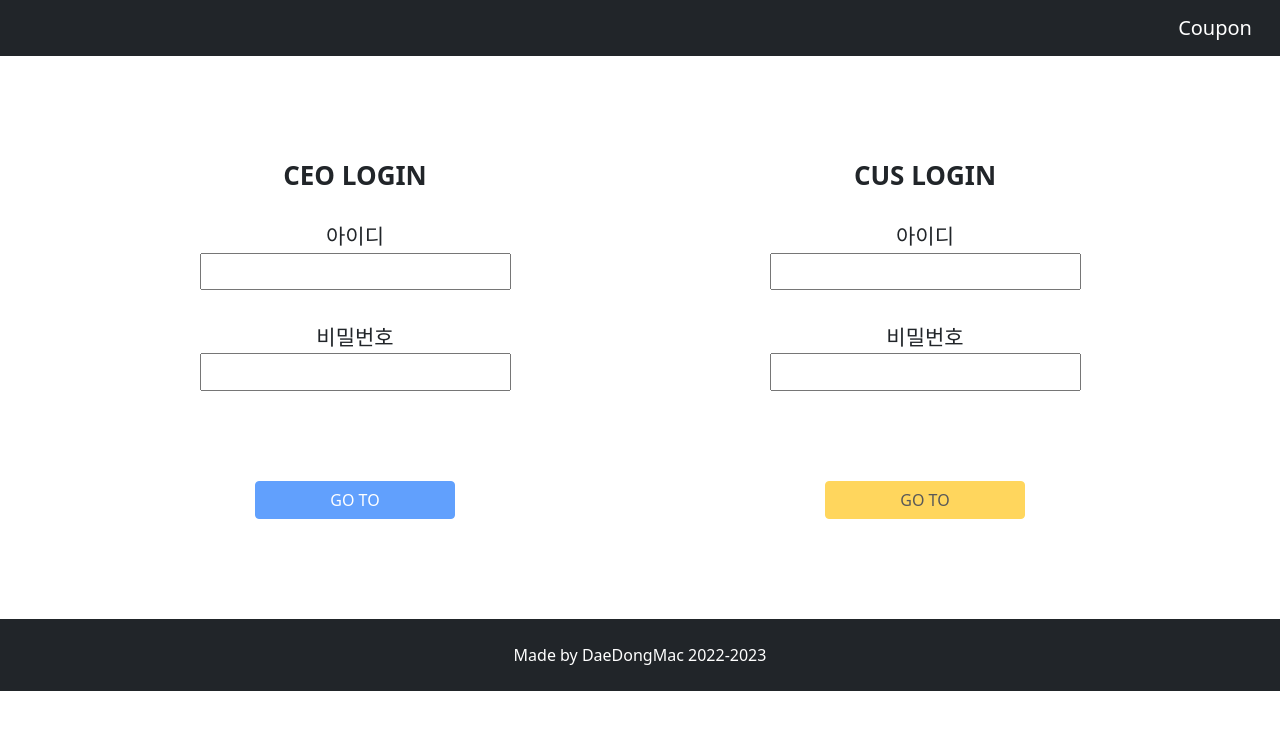
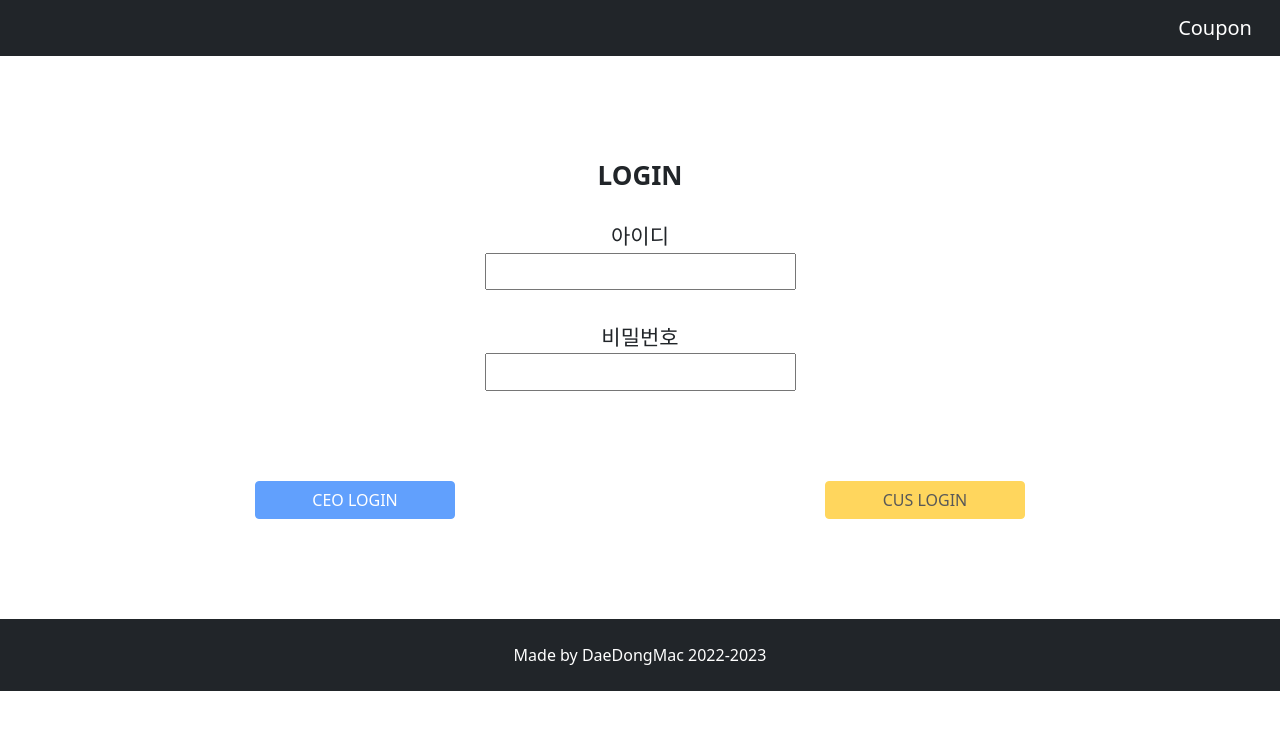
Before and after one commit to HayeongChoi28/cpsystem, a React (Create React App) app in the folder ui/: page / in a window 1280 px wide. Shown: the top 730 px of the page. Built offline with nearby package versions, Linux system fonts and the light colour scheme.

Commit message:
23.01.08 FrontDevelop

```diff
--- a/ui/src/App.js
+++ b/ui/src/App.js
@@ -105,12 +105,8 @@ function App() {
                   </Navbar>
                 </div>
               </div>
-
-              <div class="container px-4">
-                <div class="row gx-5">
-                  <div class="col">
               <div className="text">
-                      <div className="title">CEO LOGIN</div>
+                <div className="title">LOGIN</div>
                 <div className="explanation">
                   아이디
                   <br />
@@ -132,6 +128,9 @@ function App() {
                   />
                 </div>
               </div>
+              <div class="container px-4">
+                <div class="row gx-5">
+                  <div class="col">
                     <div className="Btn">
                       <button
                         onClick={() => {
@@ -141,35 +140,11 @@ function App() {
                         className="btn btn-primary"
                         disabled={loginData.id.length <= 0 || loginData.pw <= 0}
                       >
-                        GO TO
+                        CEO LOGIN
                       </button>
                     </div>
                   </div>
-
                   <div class="col">
-                    <div className="text">
-                      <div className="title">CUS LOGIN</div>
-                      <div className="explanation">
-                        아이디
-                        <br />
-                        <input
-                          name="id"
-                          type="text"
-                          size="20"
-                          onChange={(e) => handleInput(e)}
-                        />
-                        <br />
-                        <br />
-                        비밀번호
-                        <br />
-                        <input
-                          name="pw"
-                          type="password"
-                          size="20"
-                          onChange={(e) => handleInput(e)}
-                        />
-                      </div>
-                    </div>
                     <div className="Btn">
                       <button
                         onClick={() => {
@@ -179,7 +154,7 @@ function App() {
                         className="btn btn-warning"
                         disabled={loginData.id.length <= 0 || loginData.pw <= 0}
                       >
-                        GO TO
+                        CUS LOGIN
                       </button>
                     </div>
                   </div>
```
Also changed, not shown: 1 other file (tests, documents, lock files or other folders). Lines whose indentation alone changed are shown as unchanged.
